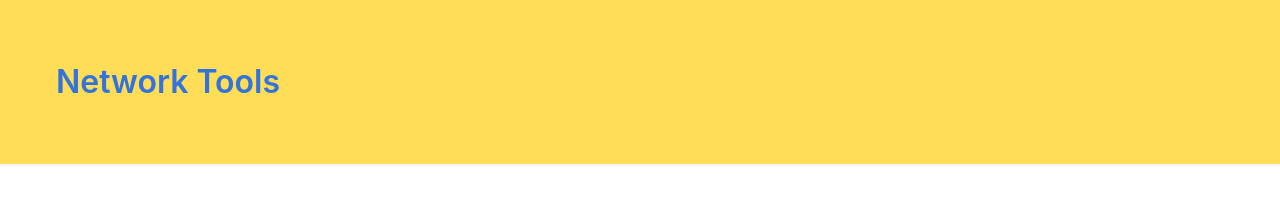
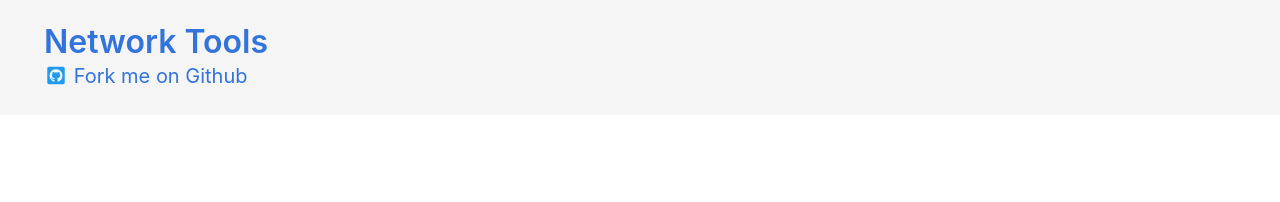
Before and after one commit to boynux/network-tools, a website: page views/partials/header.html in a window 1280 px wide. Drawn offline with Linux system fonts and the light colour scheme; files that its build step writes are made by us from their sources.

Commit message:
Fix layout a bit

```diff
--- a/config.yaml
+++ b/config.yaml
@@ -1,3 +1,3 @@
 app:
   title: Network Tools
-  copy: Apache 2.0 Licence - Boynux<reahme@boynux.com>
+  copy: Apache 2.0 Licence - Boynux <reahme at boynux dot com>
--- a/views/partials/header.html
+++ b/views/partials/header.html
@@ -7,17 +7,28 @@
   <meta name="theme-color" content="#00d1b2">
 
   <link rel='stylesheet' href="stylesheets/bulma.min.css" />
+  <link rel="stylesheet" href="https://use.fontawesome.com/releases/v5.2.0/css/all.css" integrity="sha384-hWVjflwFxL6sNzntih27bfxkr27PmbbK/iSvJ+a4+0owXq79v+lsFkW54bOGbiDQ" crossorigin="anonymous">
 </head>
 
 <body class="layout-documentation page-columns">
-  <nav class="navbar has-shadow is-spaced is-warning" role="navigation" aria-label="main navigation">
+  <nav class="navbar has-shadow is-spaced is-light" role="navigation" aria-label="main navigation">
     <div class="navbar-brand">
-      <div class="hero-body">
-        <div class="container">
-          <h1 class="title">
-            <a href="/">Network Tools</a>
-          </h1>
-        </div>
+      <div class='navbar-item'>
+        <section class="hero">
+        <h1 class="title">
+          <a href="/">
+            <span>Network Tools</span>
+          </a>
+        </h1>
+        <h2 class="subtitle">
+          <a href="https://github.com/boynux/network-tools">
+            <span class="icon has-text-info">
+              <i class="fab fa-github-square"></i>
+            </span>
+            <span>Fork me on Github</span>
+          </a>
+        </h2>
+        </section>
       </div>
     </div>
   </nav>
```
Also changed, not shown: views/partials/footer.html (+7 -2 lines).
